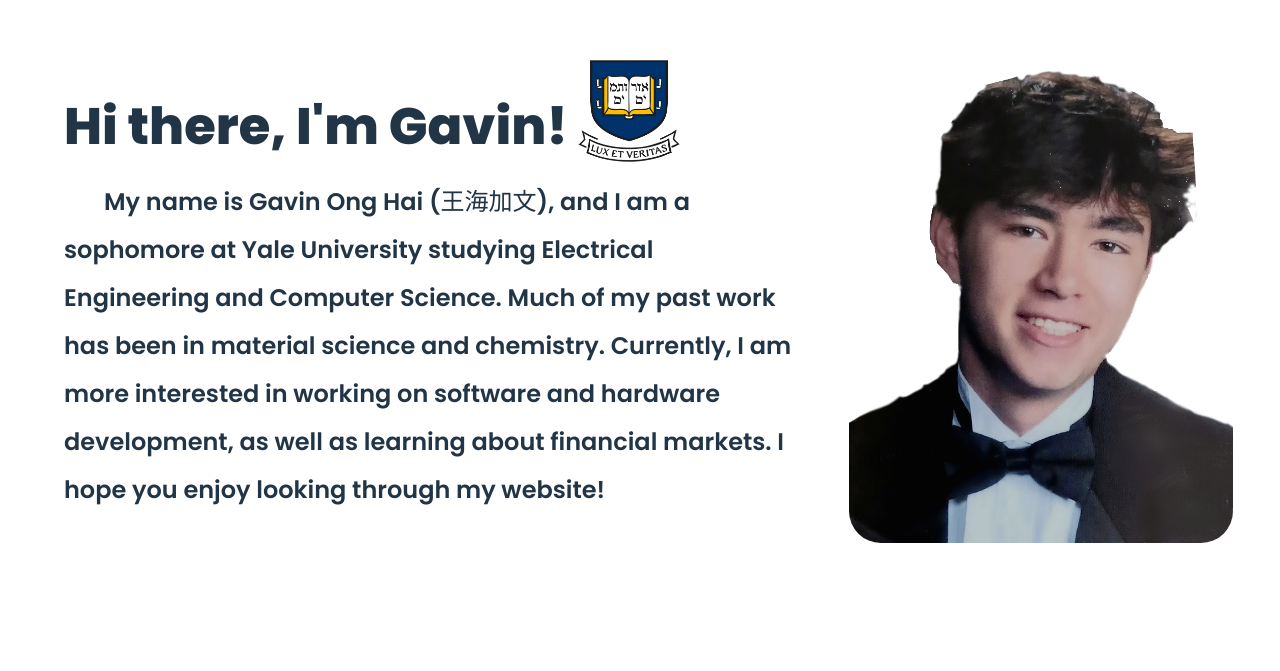
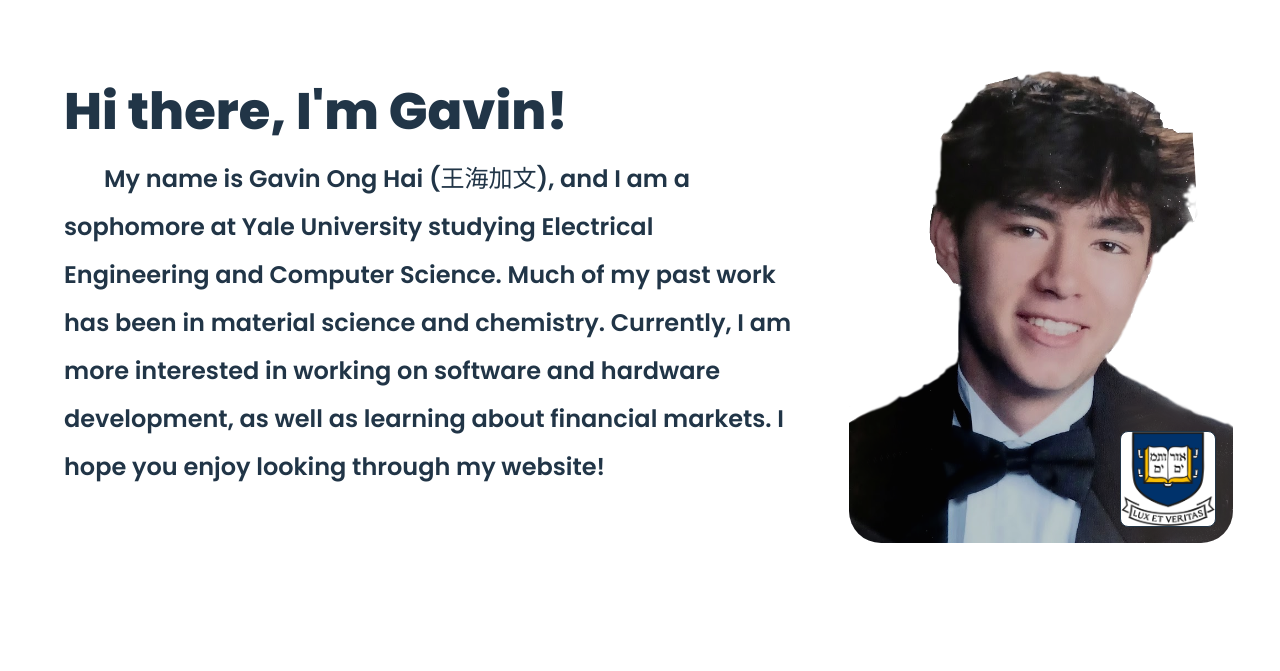
Before and after one commit to onghaig/onghaig.github.io, a React (Vite) app: page / in a window 1280 px wide. Shown: the part 129-800 px from the top of the page. Built offline with nearby package versions, Linux system fonts and the light colour scheme.

Commit message:
adjusted image placement, overlapping face.

```diff
--- a/src/components/aboutme.tsx
+++ b/src/components/aboutme.tsx
@@ -1,12 +1,10 @@
 import MyFace from "./myface";
-import YaleIcon from "../assets/Yale_University_Shield.png";
 
 export default function AboutMe() {
   return (
     <section id="about" className="relative px-8 py-32 flex items-center lg:flex-row">
         <div className="flex flex-col items-start max-w-3xl">
-          <h1 className="text-4xl font-bold">Hi there, I'm Gavin! <img src={YaleIcon} alt="" aria-hidden="true"
-          className="inline-block h-[2em] w-[2em] align-text-bottom gap-1" /></h1>
+          <h1 className="text-4xl font-bold">Hi there, I'm Gavin! </h1>
         <h3 className="text-xl text-left font-light max-w-3xl mt-4 indent-10 ">
           My name is Gavin Ong Hai (王海加文), and I am a sophomore at Yale University
           studying Electrical Engineering and Computer Science. Much of my past
--- a/src/components/myface.tsx
+++ b/src/components/myface.tsx
@@ -1,4 +1,5 @@
 import myFace from "../assets/myface.png";
+import YaleIcon from "../assets/Yale_University_Shield.png";
 
 export default function MyFace() {
     return (
@@ -8,6 +9,8 @@ export default function MyFace() {
             alt="Gavin Ong Hai"
             className="items-start wrap-anywhere rounded-4xl w-96 h-128 object-cover ml-12"
           />
+        <img src={YaleIcon} alt="" aria-hidden="true"
+          className="absolute right-0 top-100 fill-white bg-white border-1 rounded-lg h-24 w-24" />
         </div>
     )
 }
```
